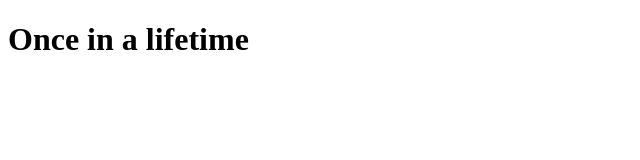
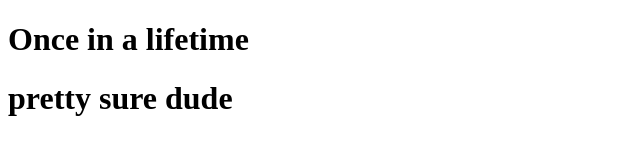
Before and after one commit to Browshamallow/Azulgranas, a plain HTML site: page index.html in a window 1280 px wide. Shown: the whole page, without its empty margins (0-640 px from the left). Drawn offline with Linux system fonts and the light colour scheme.

Commit message:
i added text

```diff
--- a/index.html
+++ b/index.html
@@ -8,5 +8,6 @@
 </head>
 <body>
     <h1>Once in a lifetime</h1>
+    <h1>pretty sure dude</h1>
 </body>
 </html>
```
